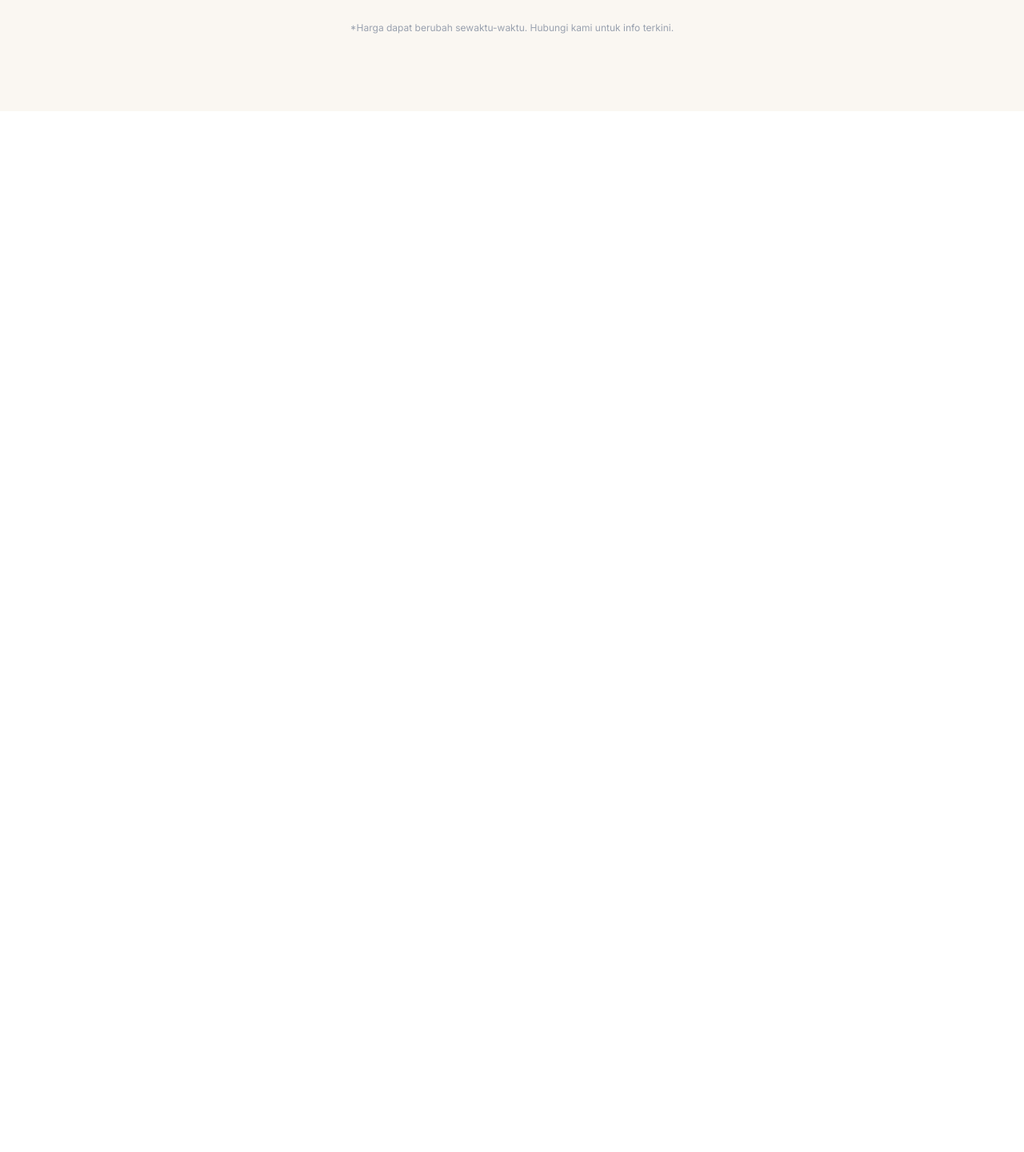
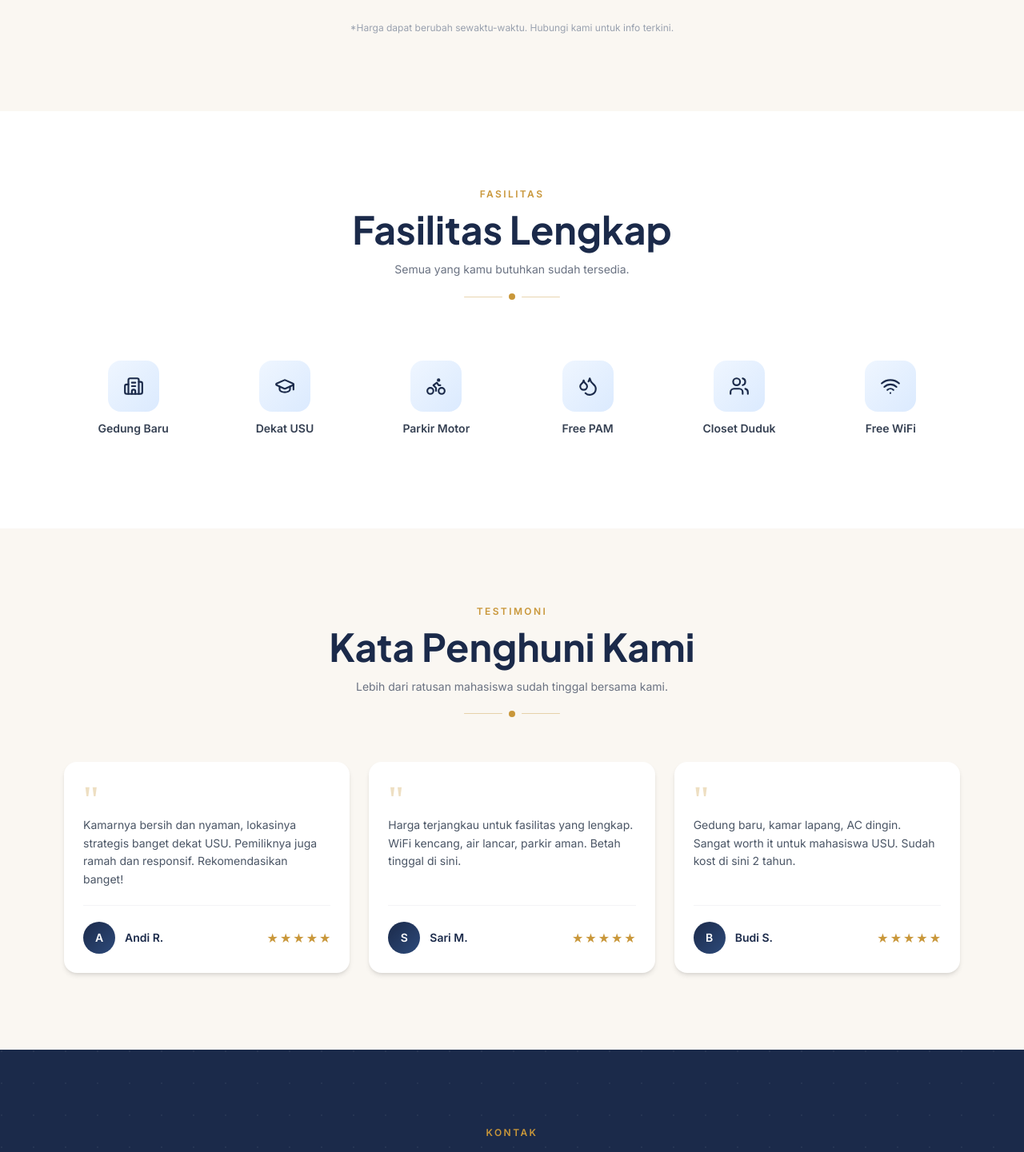
Before and after one commit to Rayzas06/BlessingKost, a React (Vite) app: page / in a window 1280 px wide. Shown: the part 1440-2881 px from the top of the page at 80% size. Before the commit the page ends 1579 px from the top, so only its background shows below. Built offline with nearby package versions, Linux system fonts and the light colour scheme.

Commit message:
feat: add facility, testimonial, contact session on homepage

```diff
--- a/src/pages/HomePage.jsx
+++ b/src/pages/HomePage.jsx
@@ -1,6 +1,9 @@
 import Navbar from '../components/public/Navbar'
 import HeroSection from '../components/public/HeroSection'
 import RoomSection from '../components/public/RoomSection'
+import FacilitySection from '../components/public/FacilitySection'
+import TestimonialSection from '../components/public/TestimonialSection'
+import ContactSection from '../components/public/ContactSection'
 
 export default function HomePage() {
   return (
@@ -8,6 +11,9 @@ export default function HomePage() {
       <Navbar />
       <HeroSection />
       <RoomSection />
+      <FacilitySection />
+      <TestimonialSection />
+      <ContactSection />
     </div>
   )
 }
```
